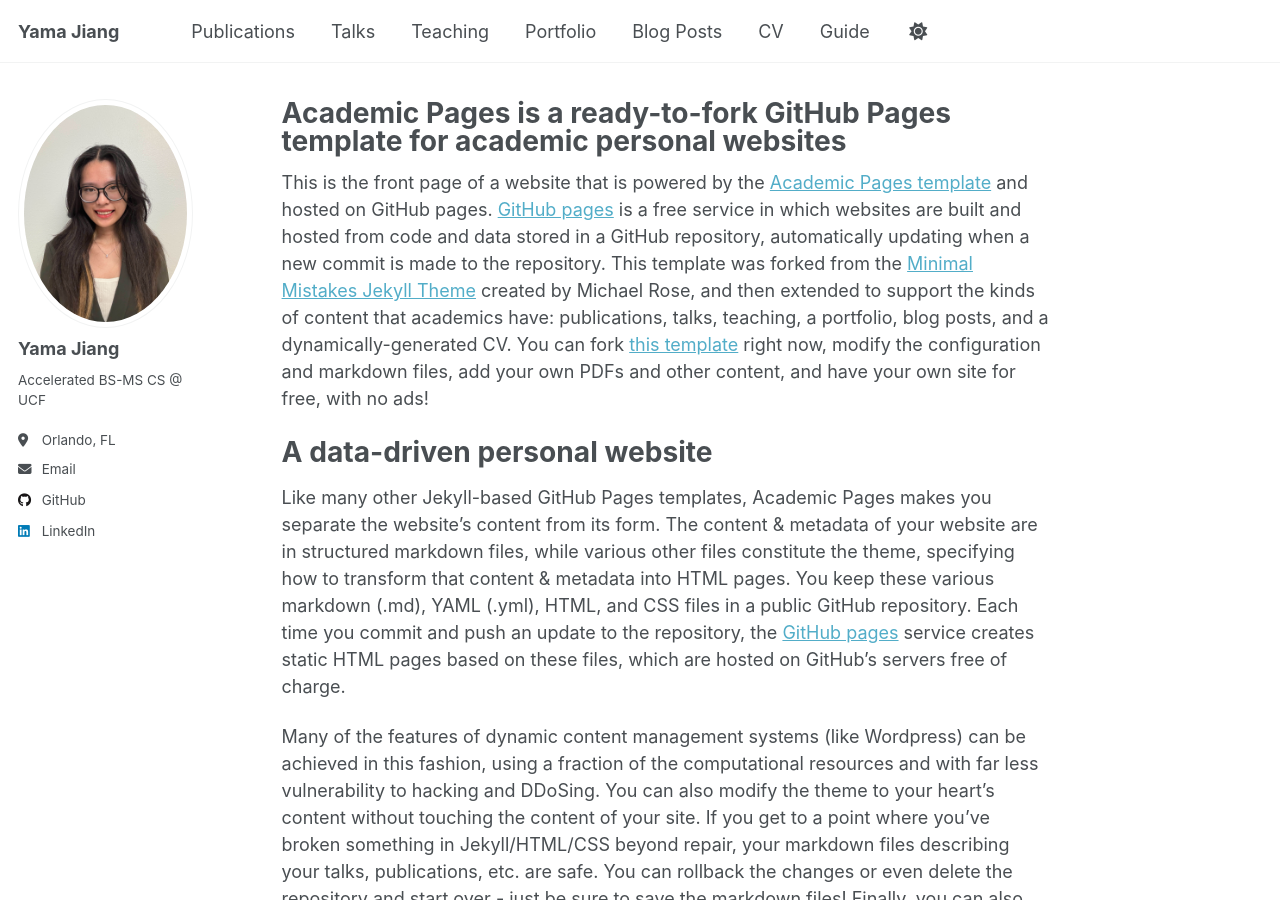
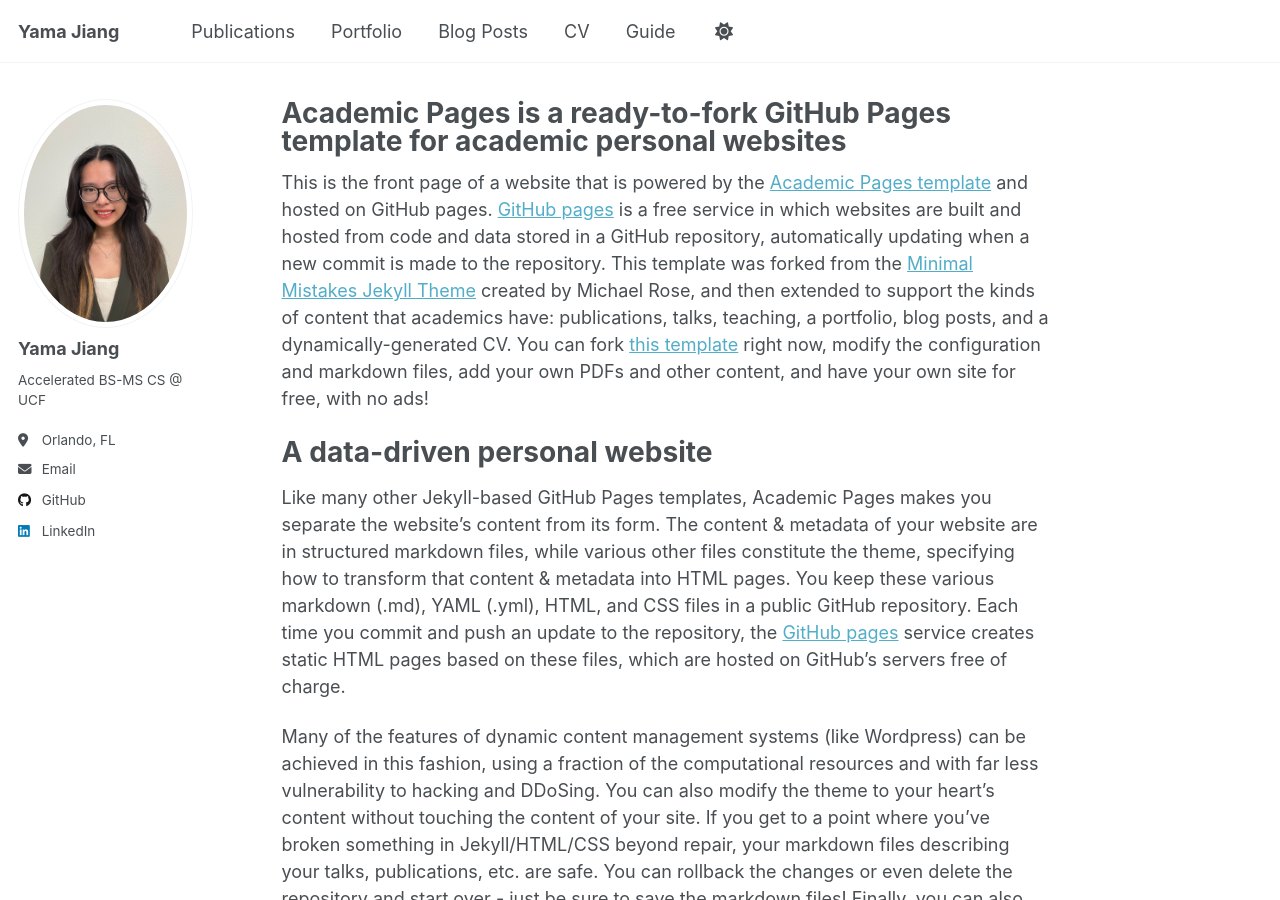
Before and after one commit to yamajiang/yamajiang.github.io, a Jekyll site: the page built from _pages/about.md, in a window 1280 px wide and 900 px high. Built offline with Jekyll 4.4.1, drawn with Linux system fonts in a browser that asks for light colours.

Commit message:
link update

```diff
--- a/_config.yml
+++ b/_config.yml
@@ -45,7 +45,7 @@ author:
   bitbucket        : # Username - Update with your username on the site
   codepen          : # Username
   dribbble         : # Username
-  github           : "https://github.com/yamajiang"
+  github           : "yamajiang"
   kaggle           : # Username
   stackoverflow    : # User number or user number and name (i.e., use "1" or "1/jeff-atwood")
 
@@ -59,7 +59,7 @@ author:
   keybase          : # Username
   instagram        : # Username
   lastfm           : # Username
-  linkedin         : "https://www.linkedin.com/in/yamajiang/"
+  linkedin         : "yamajiang"
   mastodon         : # URL
   medium           : # URL
   pinterest        : # Username
--- a/_data/navigation.yml
+++ b/_data/navigation.yml
@@ -10,12 +10,6 @@
 main:
   - title: "Publications"
     url: /publications/
-
-  - title: "Talks"
-    url: /talks/
-
-  - title: "Teaching"
-    url: /teaching/
 
   - title: "Portfolio"
     url: /portfolio/
```
